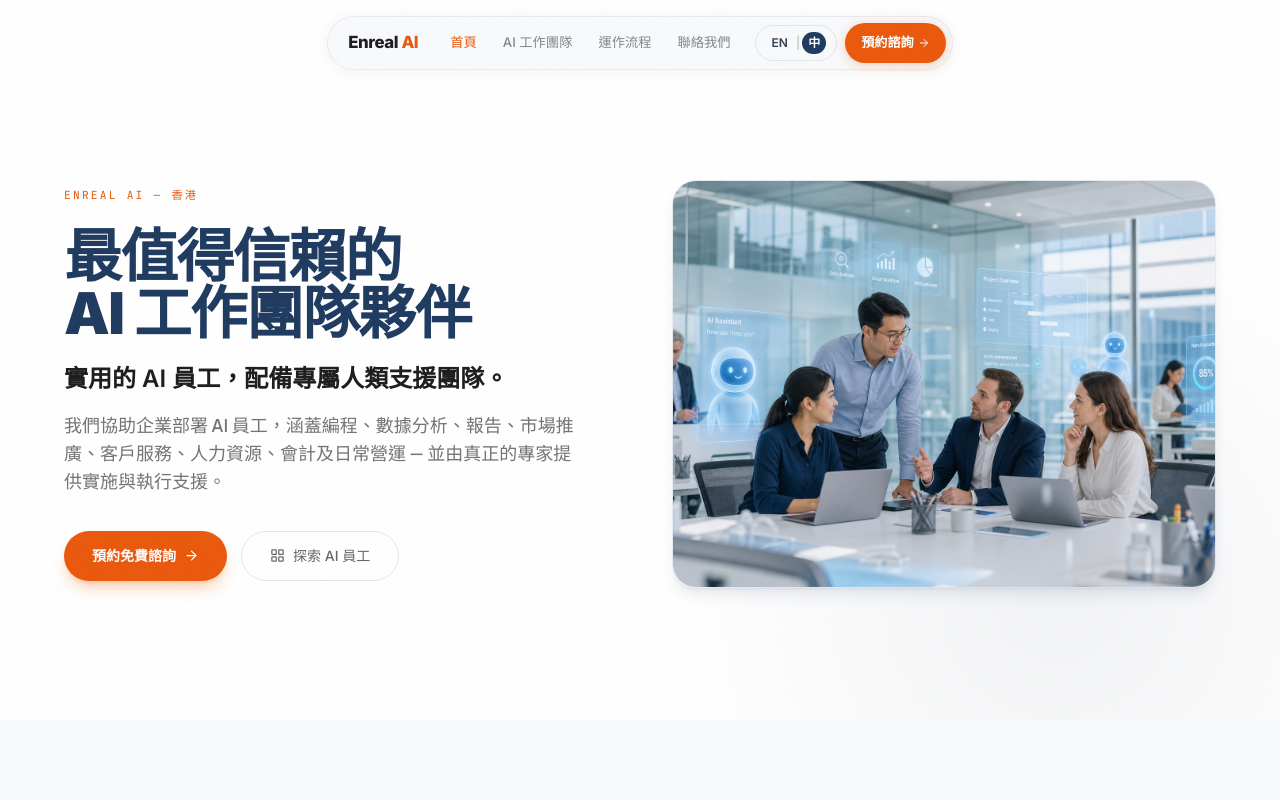
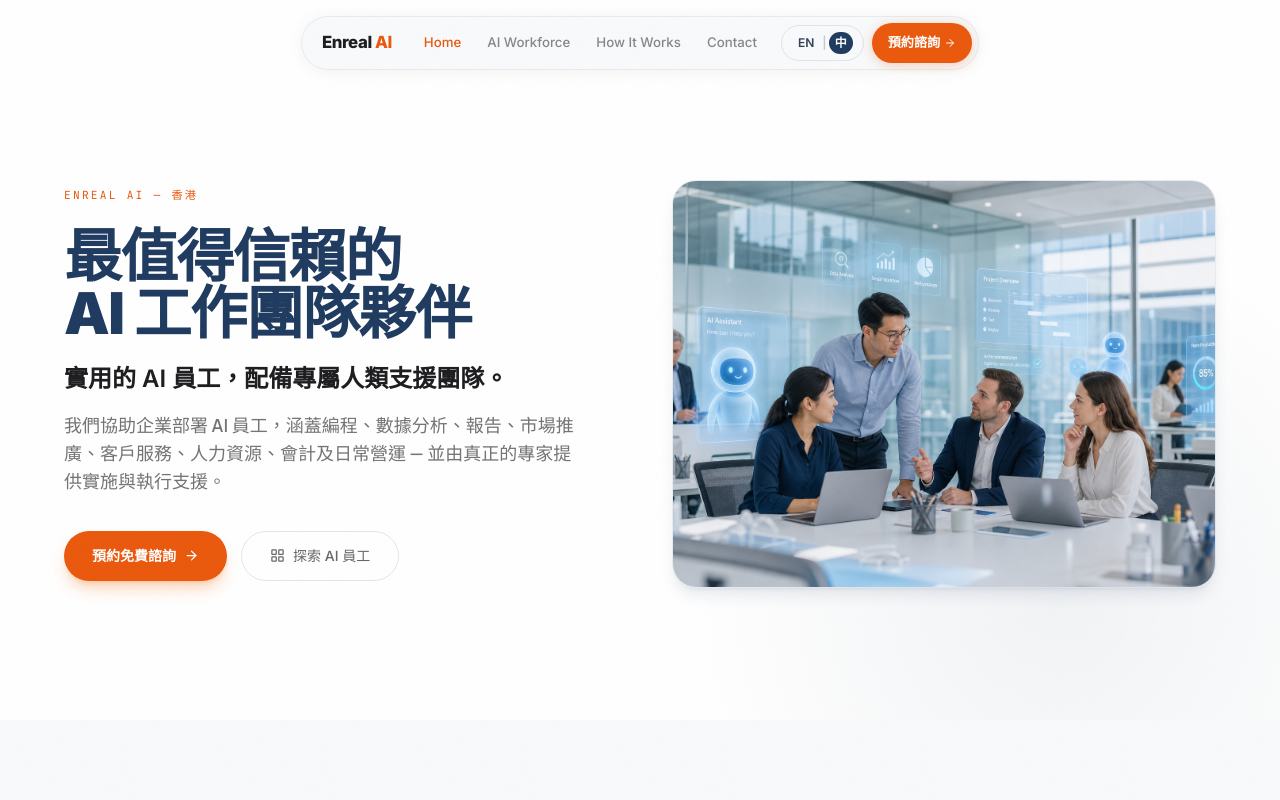
Before and after one commit to aibuddygame/enreal, a React (Vite) app: page /zh-HK in a window 1280 px wide. Shown: the top 800 px of the page. Built offline with nearby package versions, Linux system fonts and the light colour scheme.

Commit message:
fix: force English navbar labels by reading directly from en.json
- Bypass useI18n t() function which was still returning Chinese
- Read nav labels directly from en.json only
- Remove zh-HK translation lookup entirely for navbar

```diff
--- a/src/components/Navbar.jsx
+++ b/src/components/Navbar.jsx
@@ -25,14 +25,10 @@ export default function Navbar() {
     const isZhPath = location.pathname.startsWith('/zh-HK')
     const effectiveLang = isZhPath ? 'zh-HK' : lang
 
-    // Direct translation lookup as fallback
-    const translations = { en, 'zh-HK': zhHK }
+    // Use English labels only for navbar (no translation)
     const translateNav = (key) => {
-        const translated = t(key)
-        if (translated !== key) return translated
-        // Fallback: lookup directly
         const keys = key.split('.')
-        let value = translations[lang] || translations.en
+        let value = en
         for (const k of keys) {
             if (value && typeof value === 'object' && k in value) {
                 value = value[k]
```
